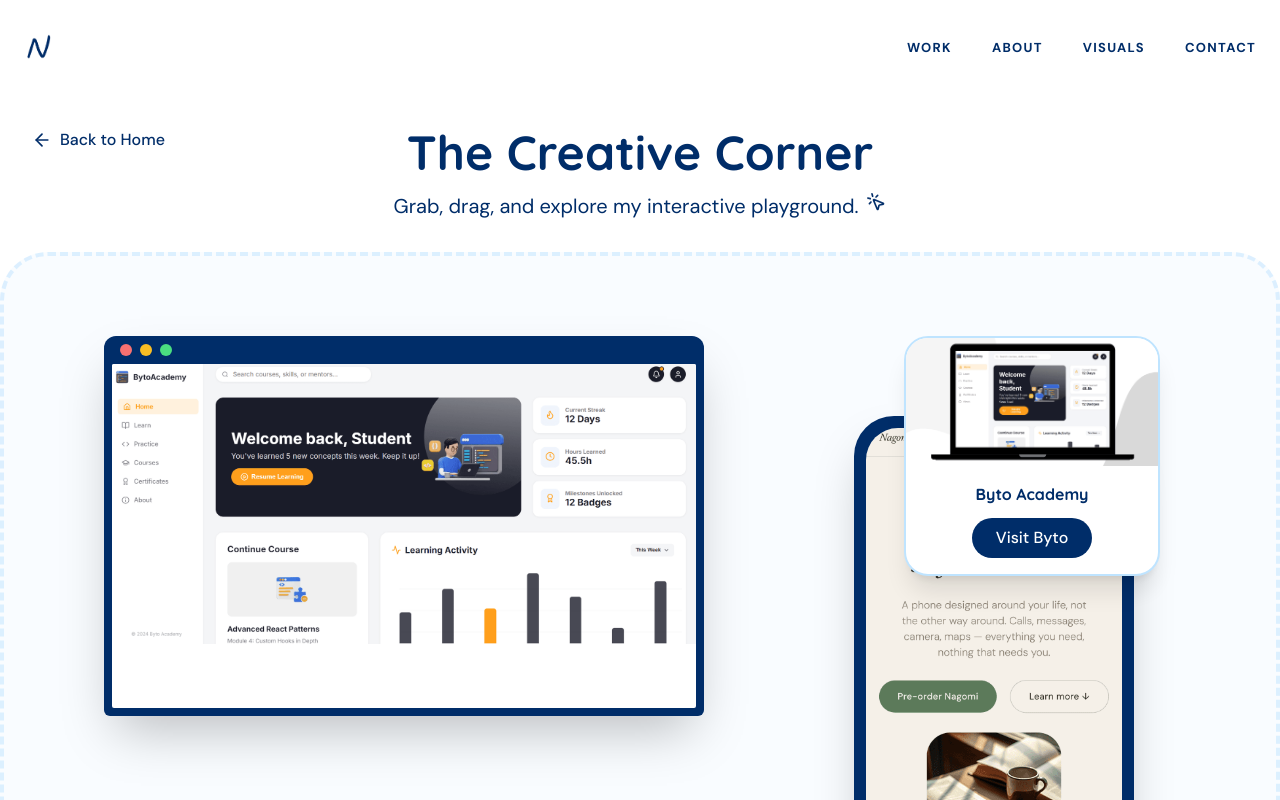
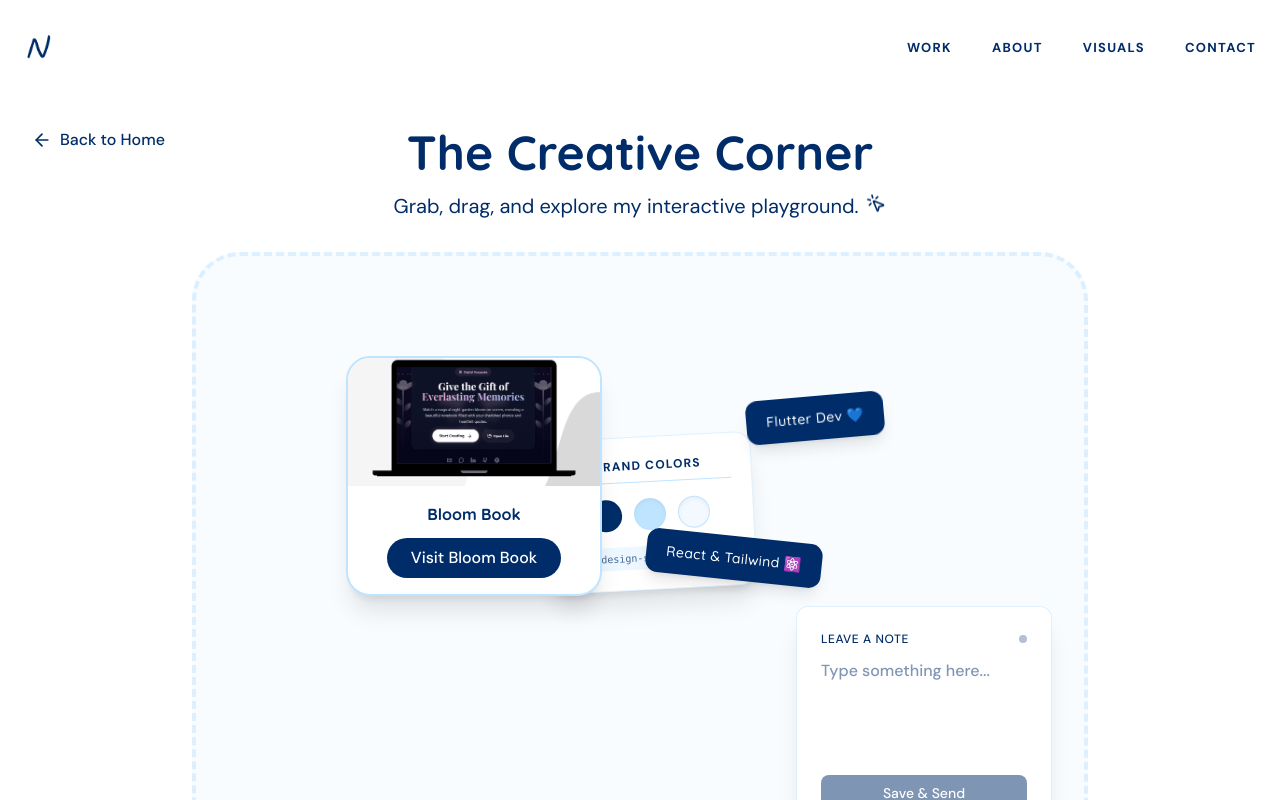
Before and after one commit to nadiahossny/nadiahossnyportfolio, a React (Vite) app: page /creative-corner in a window 1280 px wide. Shown: the top 800 px of the page. Built offline with nearby package versions, Linux system fonts and the light colour scheme.

Commit message:
refactor Playground component layout and enhance Home page case study presentation

```diff
--- a/src/components/Playground.tsx
+++ b/src/components/Playground.tsx
@@ -2,17 +2,7 @@ import { motion } from 'framer-motion';
 import { useRef, useState } from 'react';
 import { MousePointerClick, ArrowLeft } from 'lucide-react';
 import { Link } from 'react-router-dom';
-import bytoAcademyImg from '../assets/projects/creative experiments/byto academy.png';
 import bloomBookImg from '../assets/projects/creative experiments/bloombookprev.png';
-
-const desktopScreens = Object.values(import.meta.glob('../assets/projects/desktop view-ui screens/*.{png,jpg,jpeg,webp}', { eager: true, import: 'default' })) as string[];
-const mobileScreens = Object.values(import.meta.glob('../assets/projects/mobile view-ui screens/*.{png,jpg,jpeg,webp}', { eager: true, import: 'default' })) as string[];
-const allCreative = Object.values(import.meta.glob('../assets/projects/creative experiments/*.{png,jpg,jpeg,webp}', { eager: true, import: 'default' })) as string[];
-
-// Filter out the images that have dedicated interactive cards
-const creativeExperiments = allCreative.filter(src =>
-  !src.includes('bloombook') && !src.includes('byto%20academy') && !src.includes('byto academy')
-);
 
 export default function Playground() {
   const containerRef = useRef<HTMLDivElement>(null);
@@ -81,68 +71,14 @@ export default function Playground() {
 
       <div
         ref={containerRef}
-        className="relative w-full h-[850px] max-w-7xl mx-auto border-4 border-dashed border-cloud/50 rounded-[3rem] bg-background/50 overflow-hidden"
+        className="relative w-full h-[600px] max-w-4xl mx-auto border-4 border-dashed border-cloud/50 rounded-[3rem] bg-background/50 overflow-hidden"
       >
-
-        {/* Desktop Frame */}
-        <motion.div
-          drag
-          dragMomentum={false}
-          whileDrag={{ scale: 1.05, zIndex: 50, cursor: "grabbing" }}
-          className="absolute top-[80px] left-[40px] md:left-[100px] w-[600px] h-[380px] bg-headline rounded-t-xl rounded-b-md shadow-2xl p-2 cursor-grab z-10 flex flex-col"
-        >
-          <div className="flex gap-2 mb-2 px-2">
-            <div className="w-3 h-3 rounded-full bg-red-400"></div>
-            <div className="w-3 h-3 rounded-full bg-amber-400"></div>
-            <div className="w-3 h-3 rounded-full bg-green-400"></div>
-          </div>
-          <div className="flex-1 bg-white rounded-sm overflow-y-auto overflow-x-hidden hide-scrollbar pointer-events-auto">
-            {desktopScreens.map((src, i) => (
-              <img key={i} src={src} className="w-full h-auto object-cover" alt="Desktop UI" loading="lazy" draggable={false} />
-            ))}
-          </div>
-        </motion.div>
-
-        {/* Mobile Frame */}
-        <motion.div
-          drag
-          dragMomentum={false}
-          whileDrag={{ scale: 1.05, zIndex: 50, cursor: "grabbing" }}
-          className="absolute top-[160px] left-[400px] md:left-[850px] w-[280px] h-[580px] bg-headline rounded-[2.5rem] shadow-2xl p-3 cursor-grab z-20"
-        >
-          <div className="w-full h-full bg-white rounded-[2rem] overflow-y-auto overflow-x-hidden hide-scrollbar relative pointer-events-auto">
-            {/* Hole-punch camera */}
-            <div className="sticky top-2 inset-x-0 h-4 w-4 bg-headline rounded-full mx-auto z-20 pointer-events-none"></div>
-            {/* Images flush to the top and bottom (no padding) */}
-            <div className="-mt-6">
-              {mobileScreens.map((src, i) => (
-                <img key={i} src={src} className="w-full h-auto object-cover" alt="Mobile UI" loading="lazy" draggable={false} />
-              ))}
-            </div>
-          </div>
-        </motion.div>
-
-        {/* Creative Experiments & Images */}
-        {creativeExperiments.map((src, i) => (
-          <motion.div
-            key={i}
-            drag
-            dragMomentum={false}
-            whileDrag={{ scale: 1.1, zIndex: 50, cursor: "grabbing" }}
-            initial={{ rotate: Math.random() * 20 - 10 }}
-            className="absolute w-48 h-48 md:w-64 md:h-64 shadow-xl cursor-grab z-0 rounded-2xl overflow-hidden border-[6px] border-white"
-            style={{ top: `${150 + (i * 120)}px`, left: `${100 + (i * 200)}px` }}
-          >
-            <img src={src} className="w-full h-full object-cover pointer-events-none" alt="Creative Experiment" loading="lazy" draggable={false} />
-          </motion.div>
-        ))}
-
         {/* Bloom Book Link */}
         <motion.div
           drag
           dragMomentum={false}
           whileDrag={{ scale: 1.05, zIndex: 50, cursor: "grabbing" }}
-          className="absolute top-[550px] left-[40px] md:left-[150px] bg-white rounded-3xl shadow-xl cursor-grab border-2 border-cloud z-30 flex flex-col items-center overflow-hidden w-64"
+          className="absolute top-[100px] left-[50px] md:left-[150px] bg-white rounded-3xl shadow-xl cursor-grab border-2 border-cloud z-30 flex flex-col items-center overflow-hidden w-64"
         >
           <img src={bloomBookImg} className="w-full h-32 object-cover pointer-events-none" alt="Bloom Book" loading="lazy" draggable={false} />
           <div className="p-4 w-full text-center">
@@ -159,26 +95,42 @@ export default function Playground() {
           </div>
         </motion.div>
 
-        {/* Byto Academy Link */}
+        {/* Mini Style Guide */}
         <motion.div
           drag
           dragMomentum={false}
           whileDrag={{ scale: 1.05, zIndex: 50, cursor: "grabbing" }}
-          className="absolute top-[80px] left-[450px] md:left-[900px] bg-white rounded-3xl shadow-xl cursor-grab border-2 border-cloud z-30 flex flex-col items-center overflow-hidden w-64"
+          initial={{ rotate: -3 }}
+          className="absolute top-[250px] left-[100px] md:top-[180px] md:left-[350px] bg-white rounded-2xl shadow-xl p-5 cursor-grab border border-cloud/50 z-20 flex flex-col items-center w-52"
         >
-          <img src={bytoAcademyImg} className="w-full h-32 object-cover pointer-events-none" alt="Byto Academy" loading="lazy" draggable={false} />
-          <div className="p-4 w-full text-center">
-            <h4 className="font-display font-bold text-headline mb-3">Byto Academy</h4>
-            <a
-              href="https://byto-academy.vercel.app/"
-              target="_blank"
-              rel="noopener noreferrer"
-              className="inline-block px-6 py-2 bg-headline text-white rounded-full font-medium hover:bg-headline/90 transition-colors pointer-events-auto"
-              draggable={false}
-            >
-              Visit Byto
-            </a>
+          <span className="text-xs font-bold text-headline uppercase tracking-widest mb-4 border-b border-cloud pb-2 w-full text-center">Brand Colors</span>
+          <div className="flex gap-3 mb-2">
+            <div className="w-8 h-8 rounded-full bg-headline shadow-inner" title="Primary (Headline/CTA)"></div>
+            <div className="w-8 h-8 rounded-full bg-cloud shadow-inner" title="Cloud (Accent)"></div>
+            <div className="w-8 h-8 rounded-full bg-background shadow-inner border border-cloud" title="Background"></div>
           </div>
+          <span className="text-[10px] text-bodytext/70 mt-2 font-mono bg-cloud/30 px-2 py-1 rounded">design-system.css</span>
+        </motion.div>
+
+        {/* Tech Badges */}
+        <motion.div
+          drag
+          dragMomentum={false}
+          whileDrag={{ scale: 1.1, zIndex: 50, cursor: "grabbing" }}
+          initial={{ rotate: 6 }}
+          className="absolute top-[180px] left-[200px] md:top-[280px] md:left-[450px] cursor-grab z-20 bg-headline text-white px-5 py-3 rounded-xl shadow-lg flex items-center justify-center"
+        >
+          <span className="font-display font-medium text-sm tracking-wide">React & Tailwind ⚛️</span>
+        </motion.div>
+
+        <motion.div
+          drag
+          dragMomentum={false}
+          whileDrag={{ scale: 1.1, zIndex: 50, cursor: "grabbing" }}
+          initial={{ rotate: -5 }}
+          className="absolute top-[200px] left-[50px] md:top-[140px] md:left-[550px] cursor-grab z-20 bg-cta text-white px-5 py-3 rounded-xl shadow-lg flex items-center justify-center"
+        >
+          <span className="font-display font-medium text-sm tracking-wide">Flutter Dev 💙</span>
         </motion.div>
 
         {/* Sticky Note */}
@@ -186,7 +138,7 @@ export default function Playground() {
           drag
           dragMomentum={false}
           whileDrag={{ scale: 1.05, zIndex: 50, cursor: "grabbing" }}
-          className="absolute top-[550px] left-[400px] md:left-[800px] bg-white rounded-xl shadow-xl p-6 cursor-grab border border-cloud/50 z-20 w-64 flex flex-col"
+          className="absolute top-[350px] left-[450px] md:left-[600px] bg-white rounded-xl shadow-xl p-6 cursor-grab border border-cloud/50 z-20 w-64 flex flex-col"
         >
           <div className="w-full flex justify-between items-center mb-3">
             <span className="text-xs font-medium text-cta uppercase tracking-wider">Leave a Note</span>
@@ -203,7 +155,7 @@ export default function Playground() {
             onClick={handleSendNote}
             disabled={noteStatus !== "idle" || !note.trim()}
             onPointerDownCapture={(e) => e.stopPropagation()}
-            className="w-full py-2 bg-headline text-white rounded-lg font-medium text-sm hover:bg-headline/90 transition-colors disabled:opacity-50 disabled:cursor-not-allowed"
+            className="w-full py-2 bg-headline text-white rounded-lg font-medium text-sm hover:bg-headline/90 transition-colors disabled:opacity-50 disabled:cursor-not-allowed pointer-events-auto"
           >
             {noteStatus === "idle" ? "Save & Send" : noteStatus === "sending" ? "Opening..." : "Sent! ✓"}
           </button>
--- a/src/data/caseStudies.ts
+++ b/src/data/caseStudies.ts
@@ -43,7 +43,7 @@ export const caseStudies: CaseStudy[] = [
       title: 'What I built instead',
       desc: 'A mobile-first, scan-and-go solution integrating advanced OCR (Google ML Kit) and real-time communication. Users simply snap a photo or scan a QR code, instantly digitizing the prescription and pushing live updates to the pharmacy dashboard via WebSockets.'
     },
-    outcome: 'Directly addressed the wait-time and transcription-error bottlenecks identified in research, cutting the manual steps between prescription and fulfillment. Presented to faculty reviewers with a 99% evaluation score.',
+    outcome: 'Directly addressed the wait-time and transcription-error bottlenecks identified in research, cutting the manual steps between prescription and fulfillment. The final prototype successfully demonstrated a seamless workflow from digital scan to physical dispensing, proving that automated fulfillment can be accessible and efficient for independent pharmacies.',
     marginNotes: [
       { label: 'AI-Powered', text: 'Uses Google ML Kit to instantly extract text from prescriptions.' },
       { label: 'Real-Time Sync', text: 'WebSockets ensure the pharmacy dashboard updates the moment a scan occurs.' },
--- a/src/pages/Home.tsx
+++ b/src/pages/Home.tsx
@@ -179,17 +179,18 @@ export default function Home() {
             <p className="text-xl text-bodytext font-light">Featured case studies.</p>
           </motion.div>
 
-          <div className="space-y-16 md:space-y-32">
+          <div className="grid grid-cols-1 md:grid-cols-2 lg:grid-cols-3 gap-8 md:gap-12">
             {caseStudies.map((study, index) => (
               <motion.div
                 key={study.id}
-                initial="hidden" whileInView="visible" viewport={{ once: true, margin: "-100px" }} variants={fadeUp}
-                className={`flex flex-col gap-10 md:gap-16 ${index % 2 === 1 ? 'lg:flex-row-reverse' : 'lg:flex-row'} items-center`}
+                initial="hidden" whileInView="visible" viewport={{ once: true, margin: "-50px" }} variants={fadeUp}
+                transition={{ delay: index * 0.1 }}
+                className="flex flex-col group"
               >
-                <div className="w-full lg:w-3/5">
+                <div className="w-full mb-6 md:mb-8">
                   <button
                     onClick={() => setSelectedStudy(study.id)}
-                    className="w-full aspect-[4/3] rounded-3xl overflow-hidden bg-cloud relative shadow-sm hover:shadow-md group transition-all"
+                    className="w-full aspect-[4/3] rounded-3xl overflow-hidden bg-cloud relative shadow-sm hover:shadow-md transition-all block"
                   >
                     <div className="absolute inset-0 bg-headline/0 group-hover:bg-headline/5 transition-colors duration-500 z-10"></div>
                     <img
@@ -199,14 +200,14 @@ export default function Home() {
                     />
                   </button>
                 </div>
-                <div className="w-full lg:w-2/5 flex flex-col items-start text-left">
-                  <h3 className="text-2xl font-display font-semibold text-headline mb-4">{study.title}</h3>
-                  <p className="text-base text-bodytext font-light leading-relaxed mb-8">
-                    {study.outcome || study.hook}
+                <div className="flex flex-col items-start text-left flex-1">
+                  <h3 className="text-xl md:text-2xl font-display font-semibold text-headline mb-3 line-clamp-2">{study.title}</h3>
+                  <p className="text-base text-bodytext font-light leading-relaxed mb-8 line-clamp-3 flex-1">
+                    {study.hook}
                   </p>
                   <button
                     onClick={() => setSelectedStudy(study.id)}
-                    className="group flex items-center gap-2 text-cta font-medium border-b border-cta/30 pb-1 hover:border-cta transition-colors text-sm"
+                    className="inline-flex items-center gap-2 text-cta font-medium border-b border-cta/30 pb-1 hover:border-cta transition-colors text-sm mt-auto group-hover:border-cta"
                   >
                     Read case study <ArrowRight className="w-4 h-4 group-hover:translate-x-1 transition-transform" />
                   </button>
@@ -552,9 +553,9 @@ export default function Home() {
           <motion.div
             initial="hidden" whileInView="visible" viewport={{ once: true }} variants={fadeUp}
           >
-            <div className="grid grid-cols-1 md:grid-cols-2 gap-8">
+            <div className="flex justify-center">
               {/* Graphic Design */}
-              <div className="bg-white p-10 rounded-[2rem] border border-cloud/50 shadow-sm text-center flex flex-col items-center justify-center">
+              <div className="w-full max-w-2xl bg-white p-10 md:p-14 rounded-[2rem] border border-cloud/50 shadow-sm text-center flex flex-col items-center justify-center">
                 <h3 className="text-xl md:text-2xl font-display text-headline mb-4 font-semibold">Looking for brand identity?</h3>
                 <p className="text-bodytext font-light mb-8">I also do illustrations, logos, and print materials.</p>
                 <Link to="/graphic-design" className="inline-flex items-center gap-2 px-8 py-4 bg-headline text-white rounded-full font-medium hover:bg-headline/90 transition-all shadow-sm group mt-auto">
@@ -562,7 +563,7 @@ export default function Home() {
                 </Link>
               </div>
 
-              {/* Creative Corner */}
+              {/* Creative Corner - Hidden for now until content is finalized
               <div className="bg-white p-10 rounded-[2rem] border border-cloud/50 shadow-sm text-center flex flex-col items-center justify-center">
                 <h3 className="text-xl md:text-2xl font-display text-headline mb-4 font-semibold">Want to see my experiments?</h3>
                 <p className="text-bodytext font-light mb-8">Explore my interactive playground and fun UI experiments.</p>
@@ -570,6 +571,7 @@ export default function Home() {
                   Visit Creative Corner <ArrowRight className="w-4 h-4 group-hover:translate-x-1 transition-transform" />
                 </Link>
               </div>
+              */}
             </div>
           </motion.div>
         </div>
```
